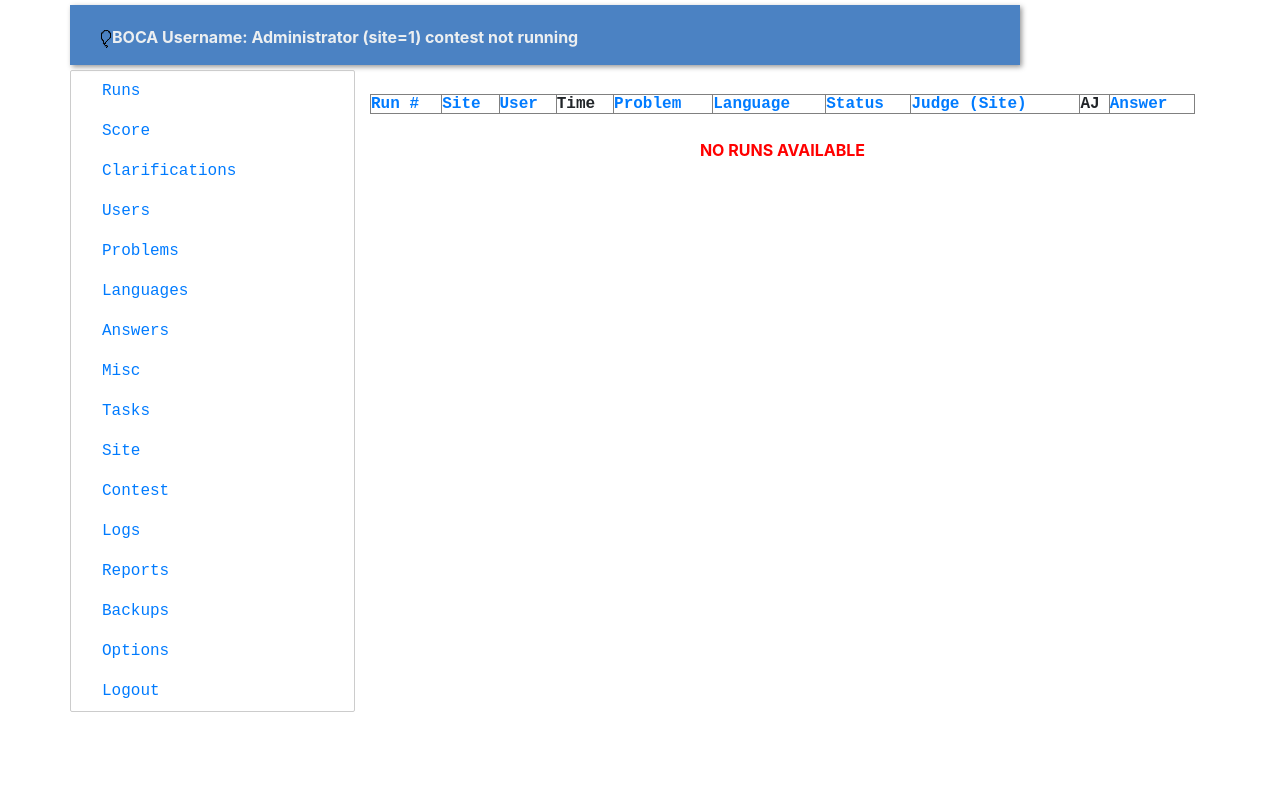
After one commit to andrescanm/boca, a PHP site: page /boca/admin/test.php in a window 1280 px wide. The commit adds this page. Run offline with PHP 8.4, Linux system fonts and the light colour scheme.

Commit message:
Modificaciones Frontend

```diff
--- a/src/admin/report/header.php
+++ b/src/admin/report/header.php
@@ -47,7 +47,7 @@ echo "<html><head><title>Report Page</title>\n";
 echo "<meta http-equiv=\"Content-Type\" content=\"text/html; charset=utf-8\">\n";
 
 echo "<link rel=stylesheet href=\"$loc/Css.php\" type=\"text/css\">\n";
-include 'include/completionHeader.php';
+include '../../include/completionHeader.php';
 
 $contest=$_SESSION["usertable"]["contestnumber"];
 if(($ct = DBContestInfo($contest)) == null)
--- /dev/null
+++ b/src/admin/test.php
@@ -0,0 +1,61 @@
+<?php
+echo '
+
+<!DOCTYPE html">
+<!-- BOCA boca-1.5.13. Copyright (c) 2003-2017 Cassio Polpo de Campos -->
+<!-- http://www.ime.usp.br/~cassio/boca                                  -->
+<!-- This program is free software: you can redistribute it and/or modify  -->
+<!-- it under the terms of the GNU General Public License as published by -->
+<!-- the Free Software Foundation, either version 3 of the License, or -->
+<!-- (at your option) any later version. A copy of the  -->
+<!-- license can be found with this software or at http://www.gnu.org/licenses/ -->
+<html><head><title>Admin\'s Page</title>
+<meta http-equiv="Content-Type" content="text/html; charset=utf-8">
+<link rel=stylesheet href="../Css.php" type="text/css">
+
+    <meta name="viewport" content="width=device-width, initial-scale=1.0">
+    <link rel="stylesheet" href="../css/estilos.css">
+    <link rel="stylesheet" href="../css/bootstrap.min.css">
+    </head><body id="body"><div class="container"><div class="row"><div class="col-10" id="titulo"><p><img src="../images/smallballoontransp.png" alt="">BOCA Username: Administrator (site=1)&nbsp;contest not running&nbsp;
+</p></div></div><div class="row"><div class="col-3" id="menu"><ul class="nav flex-column">  <li class=\'nav-item\'><a class=\'nav-link\' href=run.php>Runs</a></li>
+  <li class=\'nav-item\'><a class=\'nav-link\' href=score.php>Score</a></li>
+  <li class=\'nav-item\'><a class=\'nav-link\' href=clar.php>Clarifications</a></li>
+  <li class=\'nav-item\'><a class=\'nav-link\' href=user.php>Users</a></li>
+  <li class=\'nav-item\'><a class=\'nav-link\' href=problem.php>Problems</a></li>
+  <li class=\'nav-item\'><a class=\'nav-link\' href=language.php>Languages</a></li>
+  <li class=\'nav-item\'><a class=\'nav-link\' href=answer.php>Answers</a></li>
+  <li class=\'nav-item\'><a class=\'nav-link\' href=misc.php>Misc</a></li>
+  <li class=\'nav-item\'><a class=\'nav-link\' href=task.php>Tasks</a></li>
+  <li class=\'nav-item\'><a class=\'nav-link\' href=site.php>Site</a></li>
+  <li class=\'nav-item\'><a class=\'nav-link\' href=contest.php>Contest</a></li>
+  <li class=\'nav-item\'><a class=\'nav-link\' href=log.php>Logs</a></li>
+  <li class=\'nav-item\'><a class=\'nav-link\' href=report.php>Reports</a></li>
+  <li class=\'nav-item\'><a class=\'nav-link\' href=files.php>Backups</a></li>
+  <li class=\'nav-item\'><a class=\'nav-link\' href=option.php>Options</a></li>
+  <li class=\'nav-item\'><a class=\'nav-link\' href=../index.php>Logout</a></li>
+</ul></div><!--div.row--><div class="col-9">
+<form name="form1" method="post" action="run.php">
+  <input type=hidden name="confirmation" value="noconfirm" />
+<br>
+<table width="100%" border=1>
+ <tr>
+  <td><b><a href="run.php?order=run">Run #</a></b></td>
+  <td><b><a href="run.php?order=site">Site</a></b></td>
+  <td><b><a href="run.php?order=user">User</a></b></td>
+  <td><b>Time</b></td>
+  <td><b><a href="run.php?order=problem">Problem</a></b></td>
+  <td><b><a href="run.php?order=language">Language</a></b></td>
+<!--  <td><b>Filename</b></td> -->
+  <td><b><a href="run.php?order=status">Status</a></b></td>
+  <td><b><a href="run.php?order=judge">Judge (Site)</a></b></td>
+  <td><b>AJ</b></td>
+  <td><b><a href="run.php?order=answer">Answer</a></b></td>
+ </tr>
+</table><br><center><b><font color="#ff0000">NO RUNS AVAILABLE</font></b></center></div></form></div></div>
+    <script src="../js/jquery-3.3.1.min.js"></script>
+    <script src="../js/popper.min.js"></script>
+    <script src="../js/bootstrap.min.js"></script>
+</body>
+</html>
+
+';
--- a/src/private/scoretmp/admin-admin.php
+++ b/src/private/scoretmp/admin-admin.php
@@ -1,6 +1,6 @@
-<!-- 1539541430 --> <?php exit; ?>
+<!-- 1539560334 --> <?php exit; ?>
 <script language="JavaScript" src="/boca/hide.js"></script>
-<br><img src="/boca/images/smallballoontransp.png" alt="" onload="javascript:toggleGroup(1)"> <b>Available scores:</b>
+<center>As of 0 minutes. Next: <a href="/boca/admin/report/score.php?p=0&hor=10">+10</a>&nbsp;<a href="/boca/admin/report/score.php?p=0&hor=20">+20</a>&nbsp;<a href="/boca/admin/report/score.php?p=0&hor=30">+30</a>&nbsp;</center><br><br><img src="/boca/images/smallballoontransp.png" alt="" onload="javascript:toggleGroup(1)"> <b>Available scores:</b>
 <br>
 <br>
 <table id="myscoretable" width="100%" border=1>
```
Also changed, not shown: src/admin/header.php (+12 -4 lines), src/include/completionBody.php (+15 -11 lines), src/include/completionHeader.php (+10 -14 lines).
